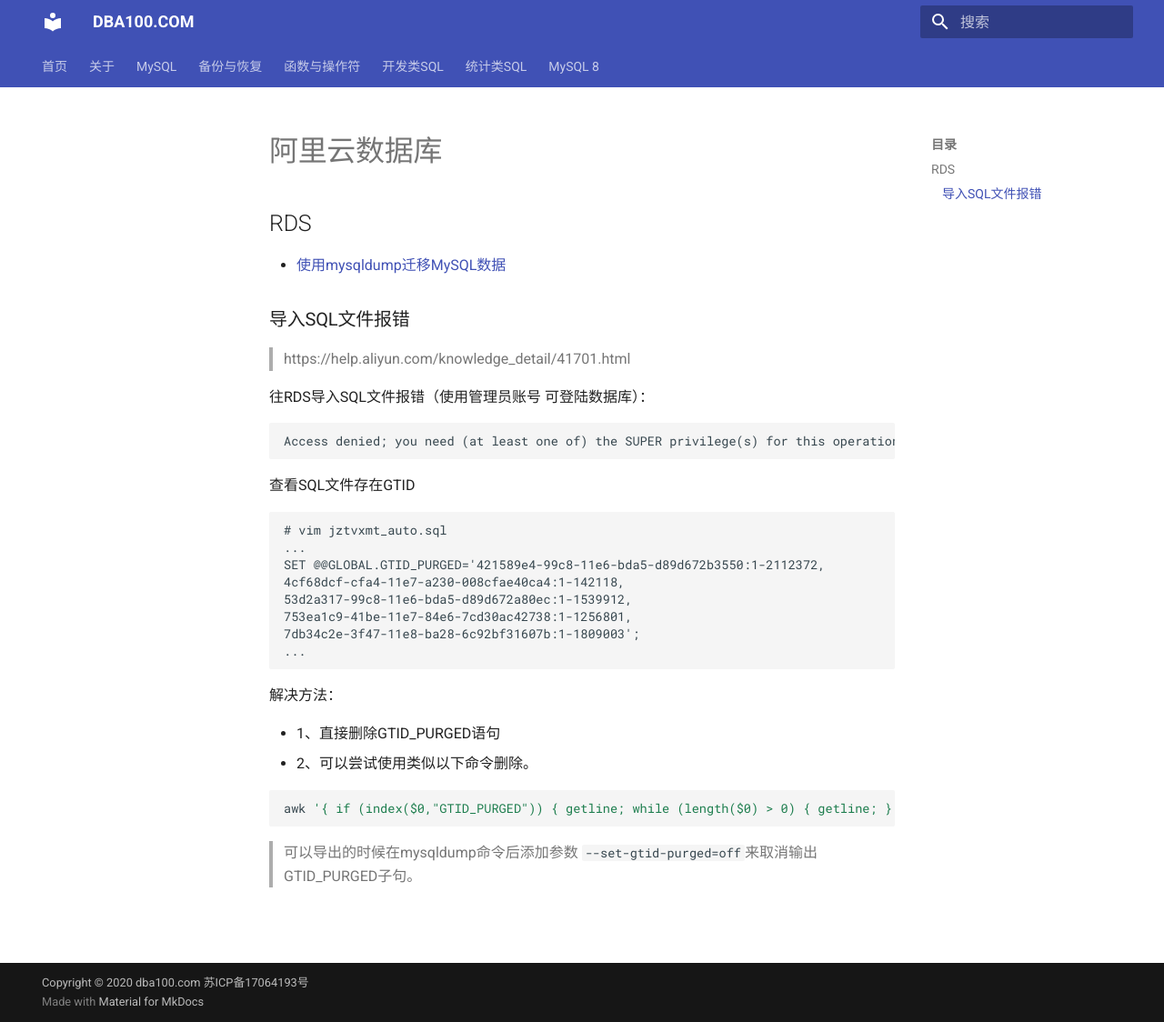
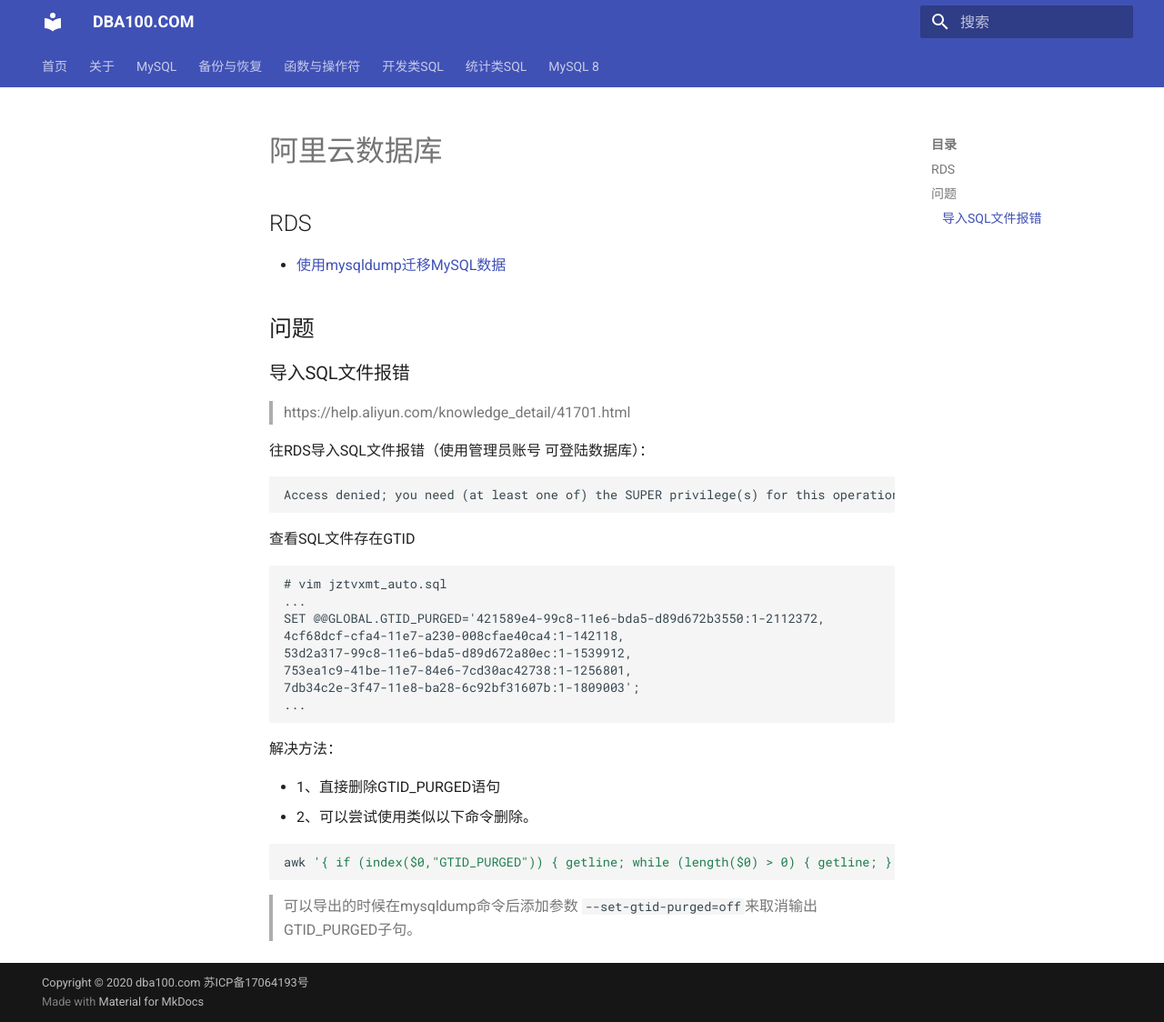
Before and after one commit to duliang123/dba100, an MkDocs documentation site: the page built from docs/aliyun/阿里云数据库.md, in a window 1280 px wide and 1124 px high. Shown: the whole window at 91% size. Built offline with MkDocs 1.6.1 and Material for MkDocs 9.7.7, drawn with Linux system fonts in a browser that asks for light colours.

Commit message:
Update 阿里云数据库.md

```diff
--- a/docs/aliyun/阿里云数据库.md
+++ b/docs/aliyun/阿里云数据库.md
@@ -3,6 +3,8 @@
 ## RDS
 
 * [使用mysqldump迁移MySQL数据](https://help.aliyun.com/document_detail/96156.html?spm=a2c4g.11186623.6.660.63af45f8vubxNN)
+
+## 问题
 
 ### 导入SQL文件报错
 
```
